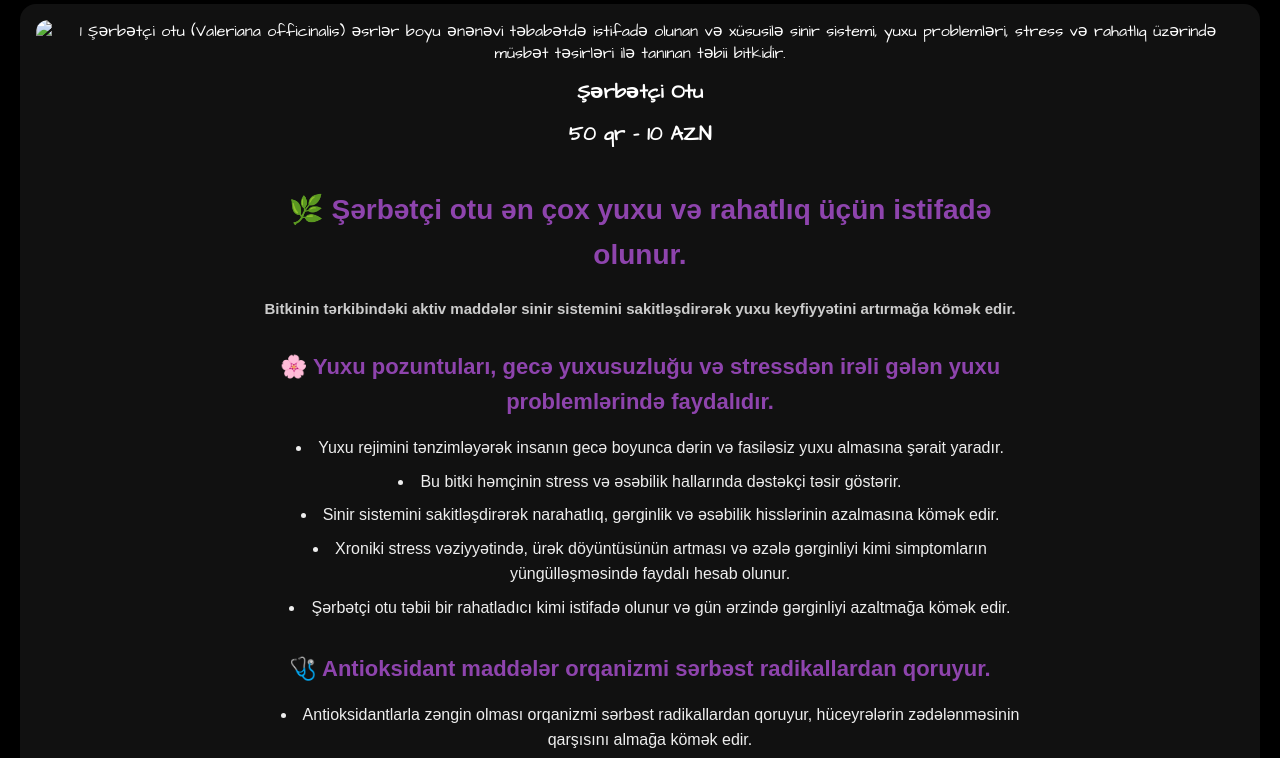
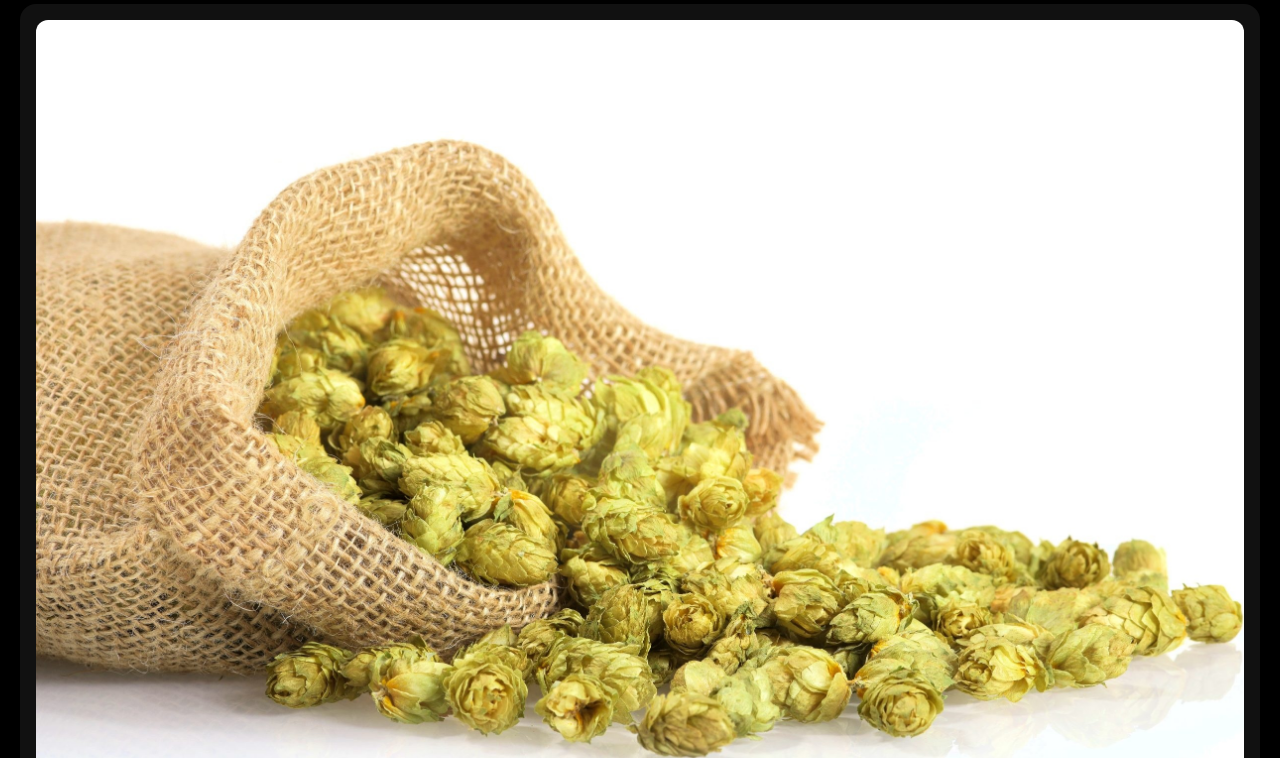
Before and after one commit to anaraydinli55/herbal-bazar, a plain HTML site: page public/bitkiler/serbetci.html in a window 1280 px wide. Shown: the part 101-859 px from the top of the page. Drawn offline with Linux system fonts and the light colour scheme.

Commit message:
Update serbetci.html

```diff
--- a/public/bitkiler/serbetci.html
+++ b/public/bitkiler/serbetci.html
@@ -117,7 +117,7 @@
 <div class="products">
 
   <div class="card">
-    <img src="images/serbetci.jpg" alt="1 Şərbətçi otu (Valeriana officinalis) əsrlər boyu ənənəvi təbabətdə istifadə olunan və xüsusilə sinir sistemi, yuxu problemləri, stress və rahatlıq üzərində müsbət təsirləri ilə tanınan təbii bitkidir.">
+    <img src="images/serbetciotu.jpg" alt="1 Şərbətçi otu (Valeriana officinalis) əsrlər boyu ənənəvi təbabətdə istifadə olunan və xüsusilə sinir sistemi, yuxu problemləri, stress və rahatlıq üzərində müsbət təsirləri ilə tanınan təbii bitkidir.">
     <h3>Şərbətçi Otu</h3>
     <h3>50 qr - 10 AZN</h3>
     <p><div class="content">
```
